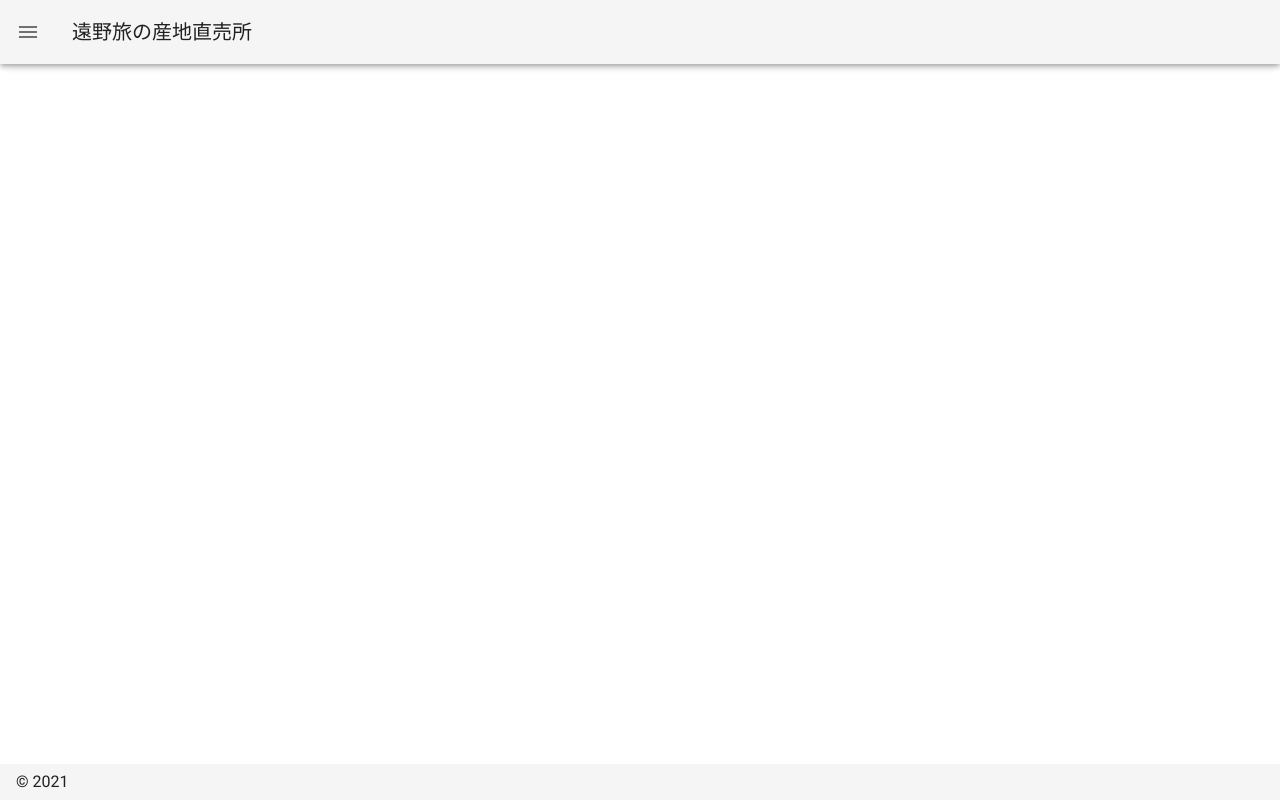
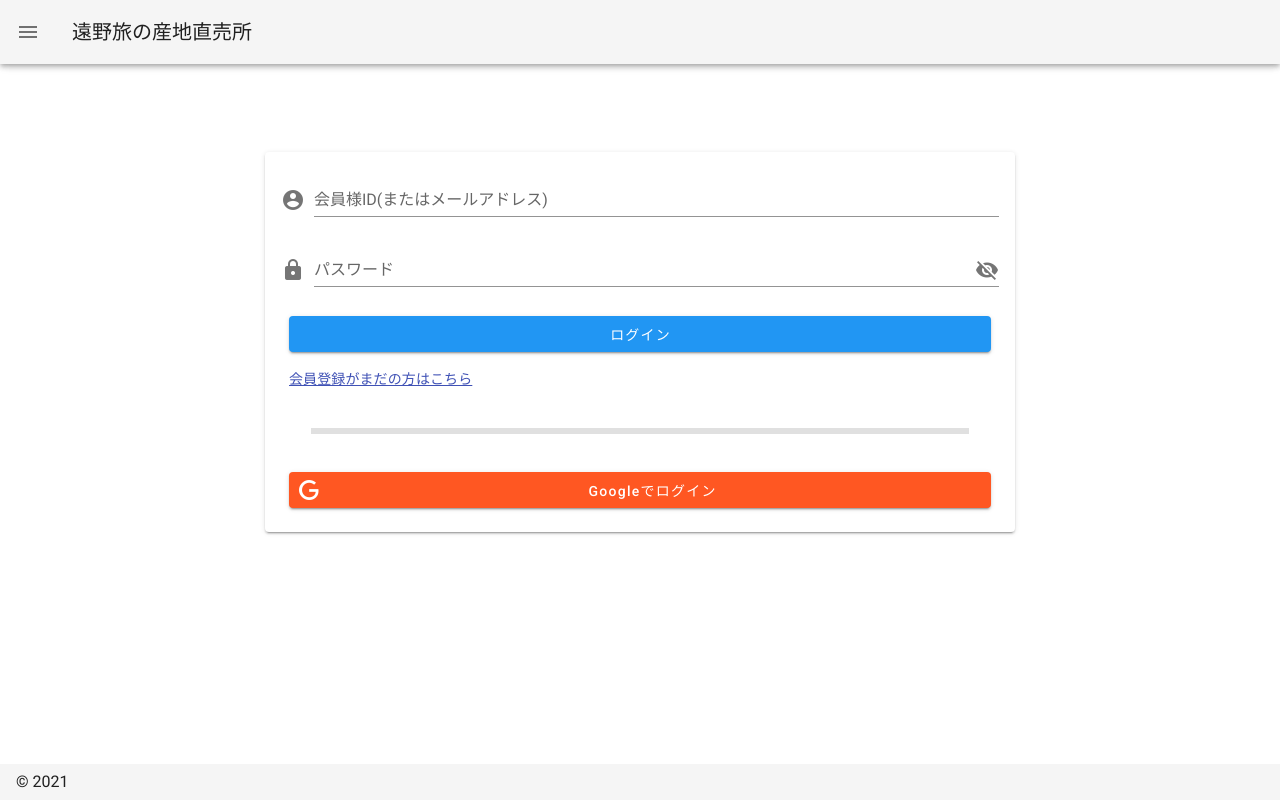
Before and after one commit to KazumasaAbe/spa-app-front, a Nuxt app: page /login in a window 1280 px wide. Before the commit this address had no page. Built offline with nearby package versions, Linux system fonts and the light colour scheme.

Commit message:
login_front完了

```diff
--- a/layouts/default.vue
+++ b/layouts/default.vue
@@ -75,6 +75,10 @@ export default {
         {
           title: '受入切替画面',
           to: '/switching'
+        },
+        {
+          title: 'ログイン',
+          to: '/login'
         }
       ],
       miniVariant: false,
--- a/pages/index.vue
+++ b/pages/index.vue
@@ -145,5 +145,4 @@ export default {
     margin-top:50px;
   }
 </style>
-
 /* eslint-enable */
--- /dev/null
+++ b/pages/login.vue
@@ -0,0 +1,92 @@
+<template>
+  <v-main>
+    <v-container>
+      <v-row justify="center" align-content="center" class="text-caption">
+        <v-col cols="8">
+          <v-card>
+            <!--
+              <v-card-title>
+              </v-card-title>
+            -->
+            <v-card-text>
+              <v-form>
+                <v-text-field
+                  v-model="name"
+                  prepend-icon="mdi-account-circle"
+                  label="会員様ID(またはメールアドレス)"
+                />
+                <v-text-field
+                  v-model="password"
+                  :type="showPassword ? 'text' : 'password'"
+                  :append-icon="showPassword ? 'mdi-eye' : 'mdi-eye-off'"
+                  prepend-icon="mdi-lock"
+                  label="パスワード"
+                  @click:append="showPassword = !showPassword"
+                />
+              </v-form>
+              <v-card-actions>
+                <v-btn
+                  color="info"
+                  block
+                >
+                  ログイン
+                </v-btn>
+              </v-card-actions>
+              <v-layout justify-right>
+                <v-card-actions>
+                  <nuxt-link to="/sign_up">
+                    会員登録がまだの方はこちら
+                  </nuxt-link>
+                </v-card-actions>
+              </v-layout>
+              <v-divider />
+              <!--Googleでログイン-->
+              <v-card-actions>
+                <v-btn
+                  class="text-capitalize
+                          white--text"
+                  color="deep-orange"
+                  block
+                >
+                  <v-icon>mdi-google</v-icon>
+                  <v-spacer />
+                  Googleでログイン
+                  <v-spacer />
+                </v-btn>
+              </v-card-actions>
+            </v-card-text>
+          </v-card>
+        </v-col>
+      </v-row>
+    </v-container>
+  </v-main>
+</template>
+
+<script>
+export default {
+  name: 'SignUp',
+  data () {
+    return {
+      message: '新規登録です',
+      showPassword: false,
+      name: '',
+      password: ''
+    }
+  }
+}
+
+</script>
+
+<style scoped>
+p {
+  font-size: 2em;
+}
+
+.v-divider {
+  margin: 30px;
+  border-width:medium;
+}
+.v-icon {
+  float:left;
+}
+</style>
--- /dev/null
+++ b/pages/sign_up.vue
@@ -0,0 +1,78 @@
+<template>
+  <v-main>
+    <v-container>
+      <v-row justify="center" align-content="center" class="text-caption">
+        <v-col cols="8">
+          <v-card>
+            <!--
+              <v-card-title>
+              </v-card-title>
+            -->
+            <v-card-text>
+              <v-form>
+                <v-text-field
+                  v-model="name"
+                  prepend-icon="mdi-account-circle"
+                  label="会員様ID(またはメールアドレス)"
+                />
+                <v-text-field
+                  v-model="password"
+                  :type="showPassword ? 'text' : 'password'"
+                  :append-icon="showPassword ? 'mdi-eye' : 'mdi-eye-off'"
+                  prepend-icon="mdi-lock"
+                  label="パスワード"
+                  @click:append="showPassword = !showPassword"
+                />
+                <v-text-field
+                  v-model="password_confirmation"
+                  :type="showPassword ? 'text' : 'password'"
+                  :append-icon="showPassword ? 'mdi-eye' : 'mdi-eye-off'"
+                  prepend-icon="mdi-lock"
+                  label="パスワード再確認"
+                  @click:append="showPassword = !showPassword"
+                />
+              </v-form>
+              <v-card-actions>
+                <v-btn
+                  color="info"
+                  block
+                >
+                  新規登録
+                </v-btn>
+              </v-card-actions>
+            </v-card-text>
+          </v-card>
+        </v-col>
+      </v-row>
+    </v-container>
+  </v-main>
+</template>
+
+<script>
+export default {
+  name: 'SignUp',
+  data () {
+    return {
+      showPassword: false,
+      name: '',
+      password: '',
+      password_confirmation: ''
+    }
+  }
+}
+
+</script>
+
+<style scoped>
+p {
+  font-size: 2em;
+}
+
+.v-divider {
+  margin: 30px;
+  border-width:medium;
+}
+.v-icon {
+  float:left;
+}
+</style>
```
